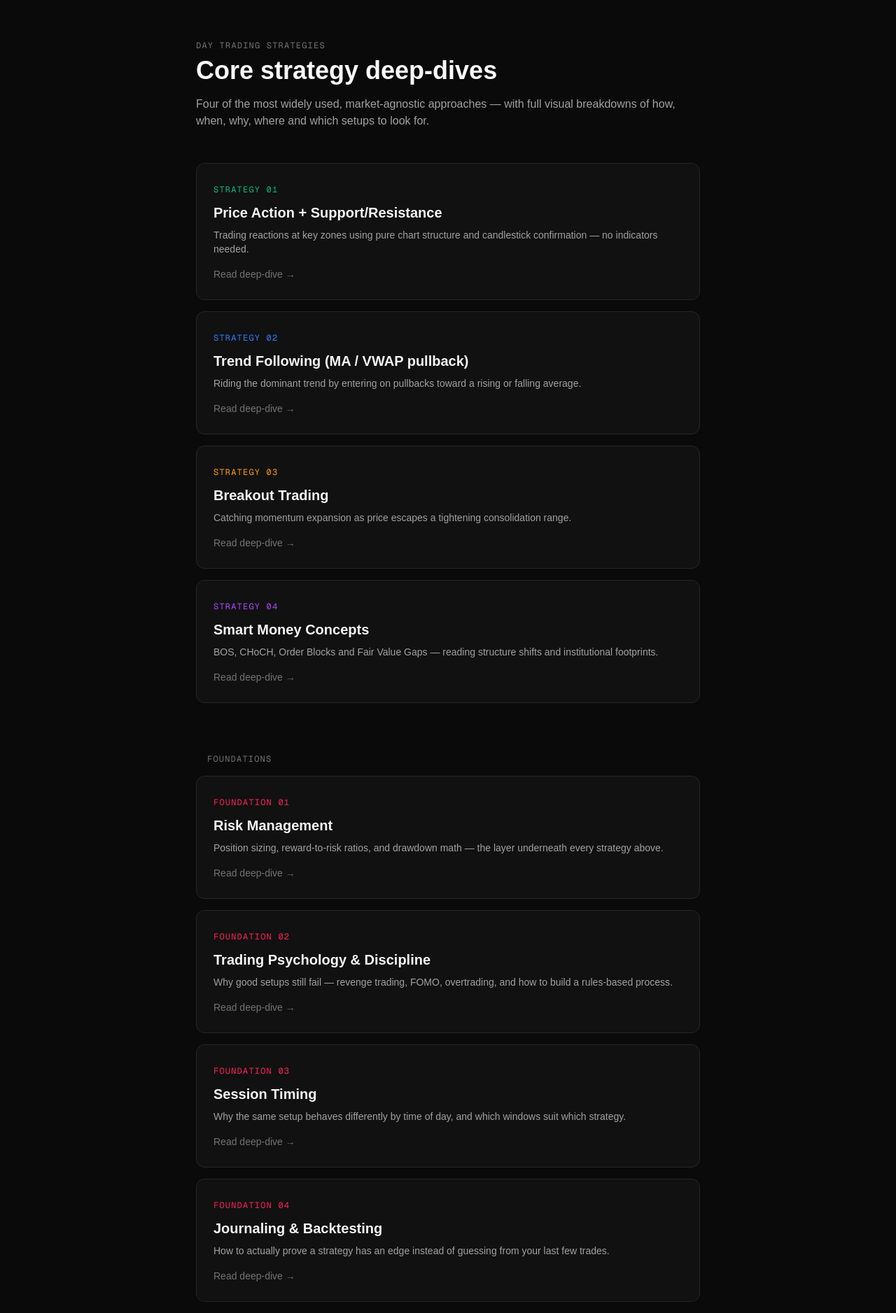
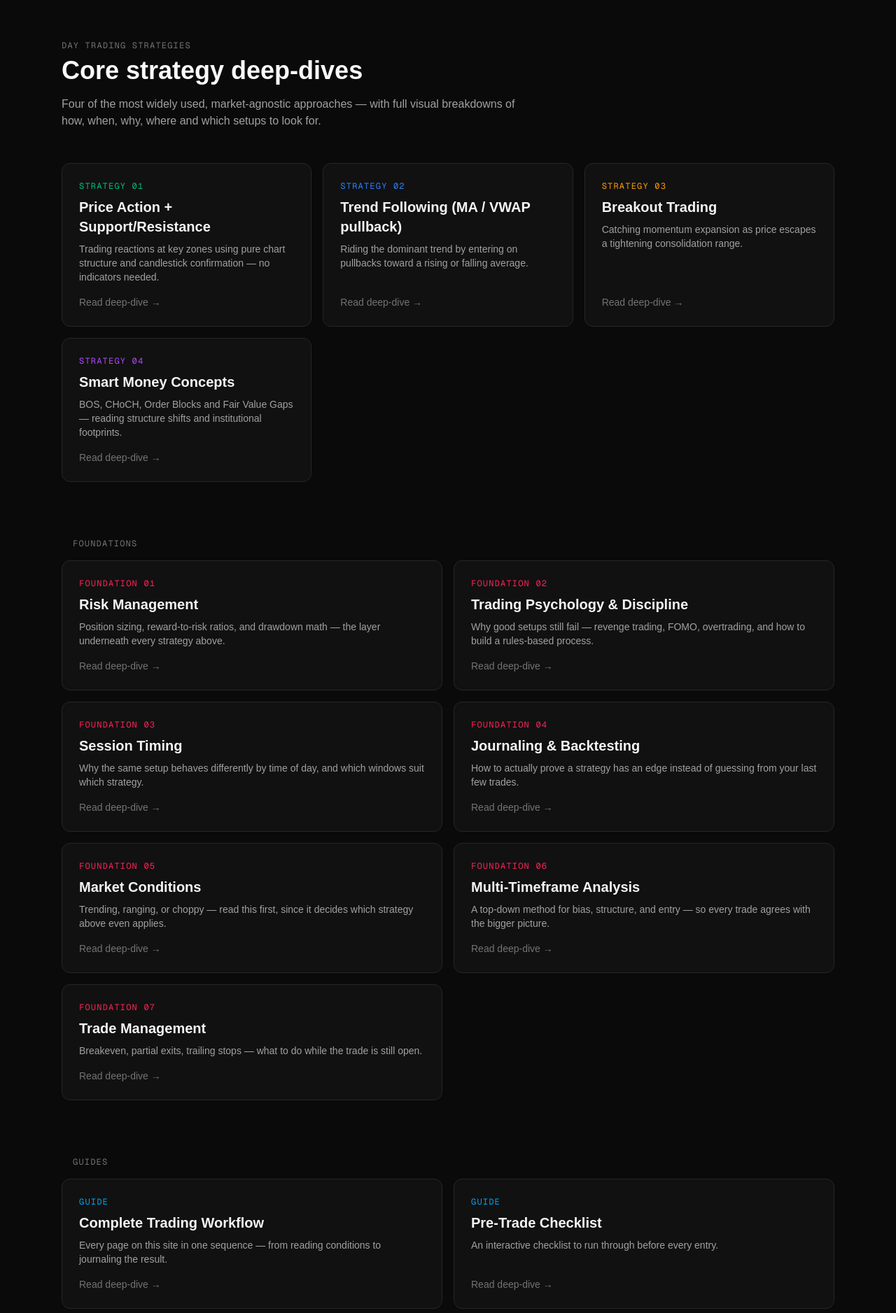
Before and after one commit to Dreamyplayer/tradelens, a Next.js app: page /strategies in a window 1280 px wide. Shown: the part 80-1957 px from the top of the page at 70% size. Built offline with nearby package versions, Linux system fonts and the light colour scheme.

Commit message:
feat: enhance StrategiesPage layout and improve StrategyCard component structure

```diff
--- a/src/app/strategies/page.tsx
+++ b/src/app/strategies/page.tsx
@@ -3,15 +3,15 @@ import StrategyCard from '@/components/strategies/StrategyCard';
 export default function StrategiesPage() {
   return (
     <main className='min-h-screen bg-neutral-950 text-neutral-100'>
-      <div className='max-w-3xl mx-auto px-6 py-20'>
+      <div className='max-w-6xl mx-auto px-6 py-20'>
         <p className='text-xs font-mono tracking-widest text-neutral-500'>DAY TRADING STRATEGIES</p>
         <h1 className='text-4xl font-bold mt-2 mb-4 text-neutral-50'>Core strategy deep-dives</h1>
-        <p className='text-neutral-400 mb-12'>
+        <p className='text-neutral-400 mb-12 max-w-2xl'>
           Four of the most widely used, market-agnostic approaches — with full visual breakdowns of how, when, why,
           where and which setups to look for.
         </p>
 
-        <div className='grid gap-4'>
+        <div className='grid sm:grid-cols-2 lg:grid-cols-3 gap-4'>
           <StrategyCard
             href='/strategies/price-action'
             index='STRATEGY 01'
@@ -42,8 +42,8 @@ export default function StrategiesPage() {
           />
         </div>
 
-        <p className='text-xs font-mono tracking-widest text-neutral-500 mt-14 p-4'>FOUNDATIONS</p>
-        <div className='grid gap-4'>
+        <p className='text-xs font-mono tracking-widest text-neutral-500 mt-16 p-4'>FOUNDATIONS</p>
+        <div className='grid sm:grid-cols-2 gap-4'>
           <StrategyCard
             href='/strategies/risk-management'
             index='FOUNDATION 01'
@@ -95,8 +95,8 @@ export default function StrategiesPage() {
           />
         </div>
 
-        <p className='text-xs font-mono tracking-widest text-neutral-500 mt-14 p-4'>GUIDES</p>
-        <div className='grid gap-4'>
+        <p className='text-xs font-mono tracking-widest text-neutral-500 mt-16 p-4'>GUIDES</p>
+        <div className='grid sm:grid-cols-2 gap-4'>
           <StrategyCard
             href='/strategies/workflow'
             index='GUIDE'
--- a/src/components/strategies/StrategyCard.tsx
+++ b/src/components/strategies/StrategyCard.tsx
@@ -12,11 +12,11 @@ export default function StrategyCard({ href, index, title, description, accent }
   return (
     <Link
       href={href}
-      className='block rounded-xl border border-neutral-800 bg-neutral-900/60 p-6 hover:border-neutral-600 transition-colors'
+      className='flex flex-col h-full rounded-xl border border-neutral-800 bg-neutral-900/60 p-6 hover:border-neutral-600 transition-colors'
     >
       <span className={`text-xs font-mono tracking-widest ${accent}`}>{index}</span>
       <h3 className='text-xl font-semibold text-neutral-100 mt-2 mb-2'>{title}</h3>
-      <p className='text-sm text-neutral-400'>{description}</p>
+      <p className='text-sm text-neutral-400 flex-1'>{description}</p>
       <span className='inline-block mt-4 text-sm text-neutral-500'>Read deep-dive →</span>
     </Link>
   );
```
